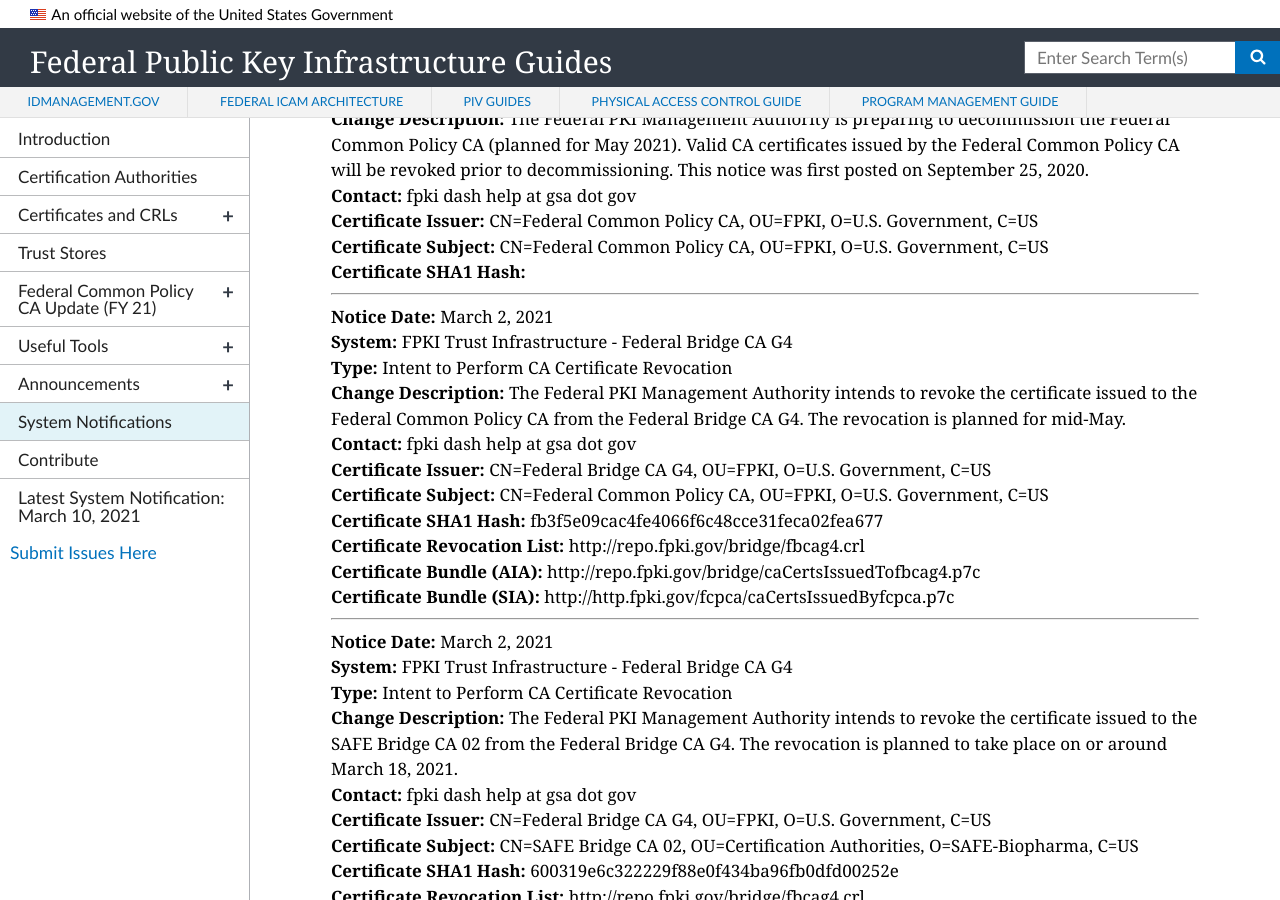
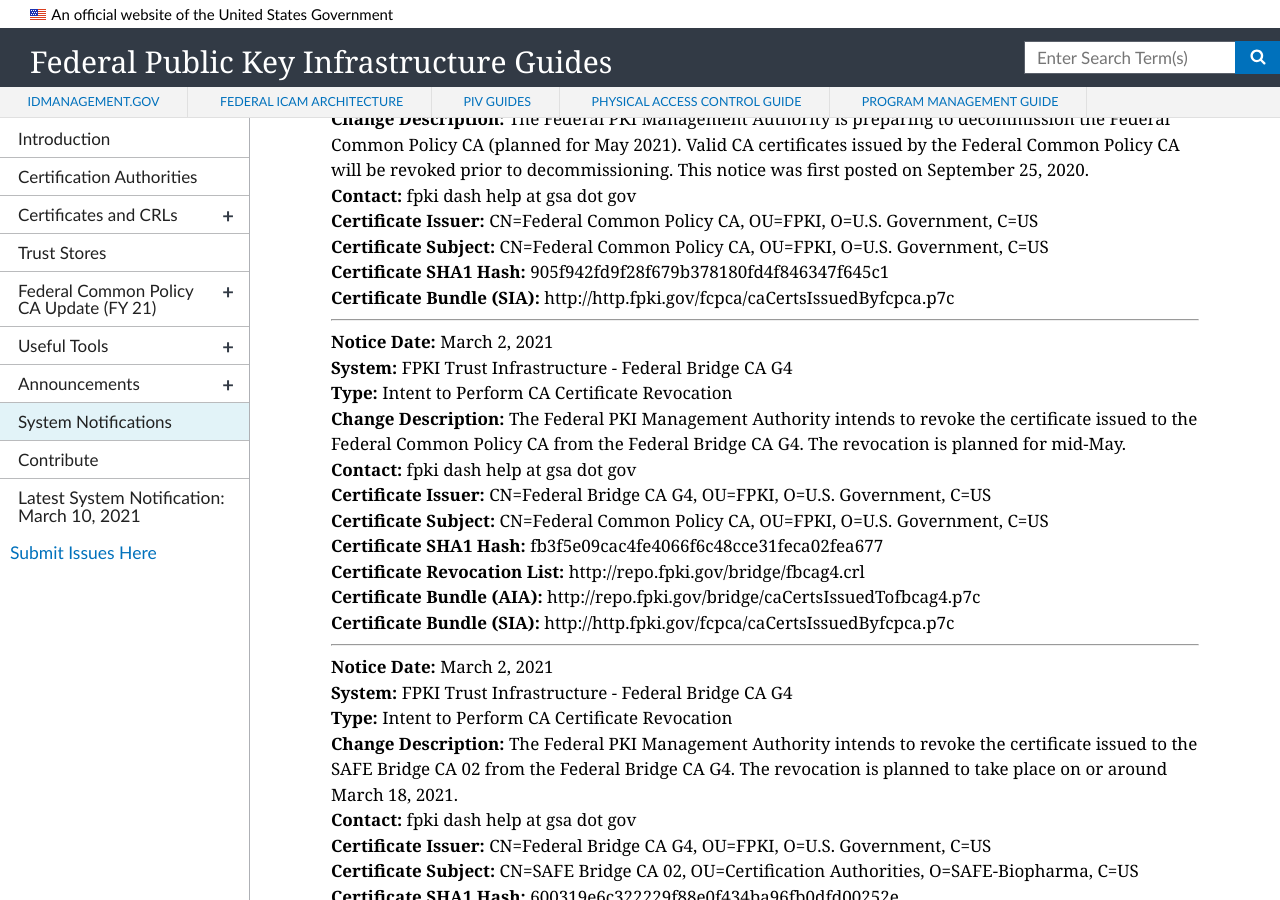
Before and after one commit to GSA/fpki-guides, a Jekyll site: the page built from pages/fpki_notifications.md, in a window 1280 px wide and 900 px high, scrolled down 2670 px. Built offline with Jekyll 4.4.1, drawn with Linux system fonts in a browser that asks for light colours; nearby versions of some CDN libraries.

Commit message:
Update notifications.yml

```diff
--- a/_data/notifications.yml
+++ b/_data/notifications.yml
@@ -3548,12 +3548,12 @@
   system: FPKI Trust Infrastructure - Federal Common Policy CA
   change_description: The Federal PKI Management Authority is preparing to decommission the Federal Common Policy CA (planned for May 2021).  Valid CA certificates issued by the Federal Common Policy CA will be revoked prior to decommissioning.  This notice was first posted on September 25, 2020.
   contact: fpki dash help at gsa dot gov
-  ca_certificate_hash:
+  ca_certificate_hash: 905f942fd9f28f679b378180fd4f846347f645c1
   ca_certificate_issuer: CN=Federal Common Policy CA, OU=FPKI, O=U.S. Government, C=US
   ca_certificate_subject: CN=Federal Common Policy CA, OU=FPKI, O=U.S. Government, C=US
   cdp_uri:
   aia_uri:
-  sia_uri:
+  sia_uri: http://http.fpki.gov/fcpca/caCertsIssuedByfcpca.p7c
   ocsp_uri:
 
 - notice_date: March 5, 2021
```
